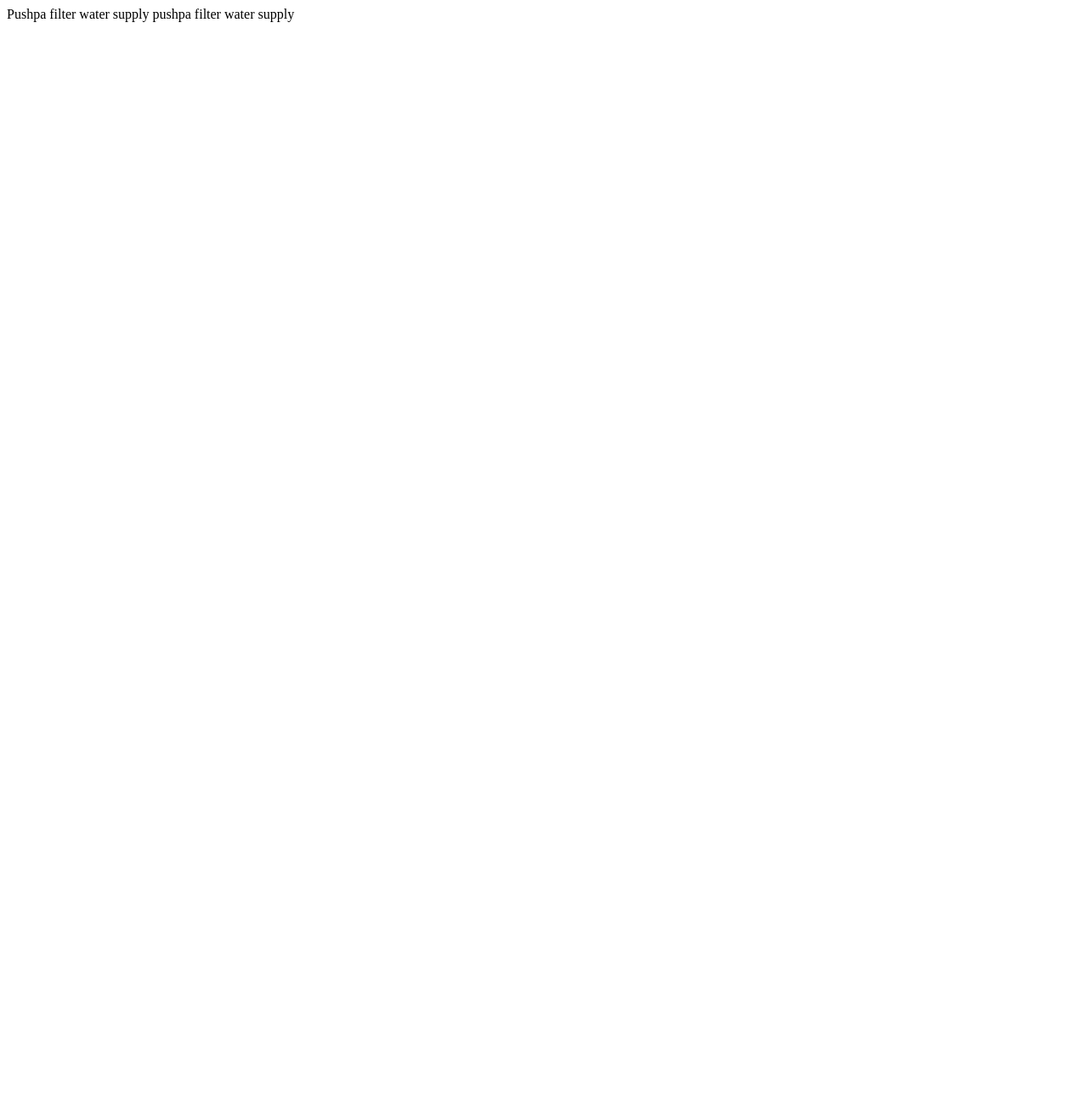
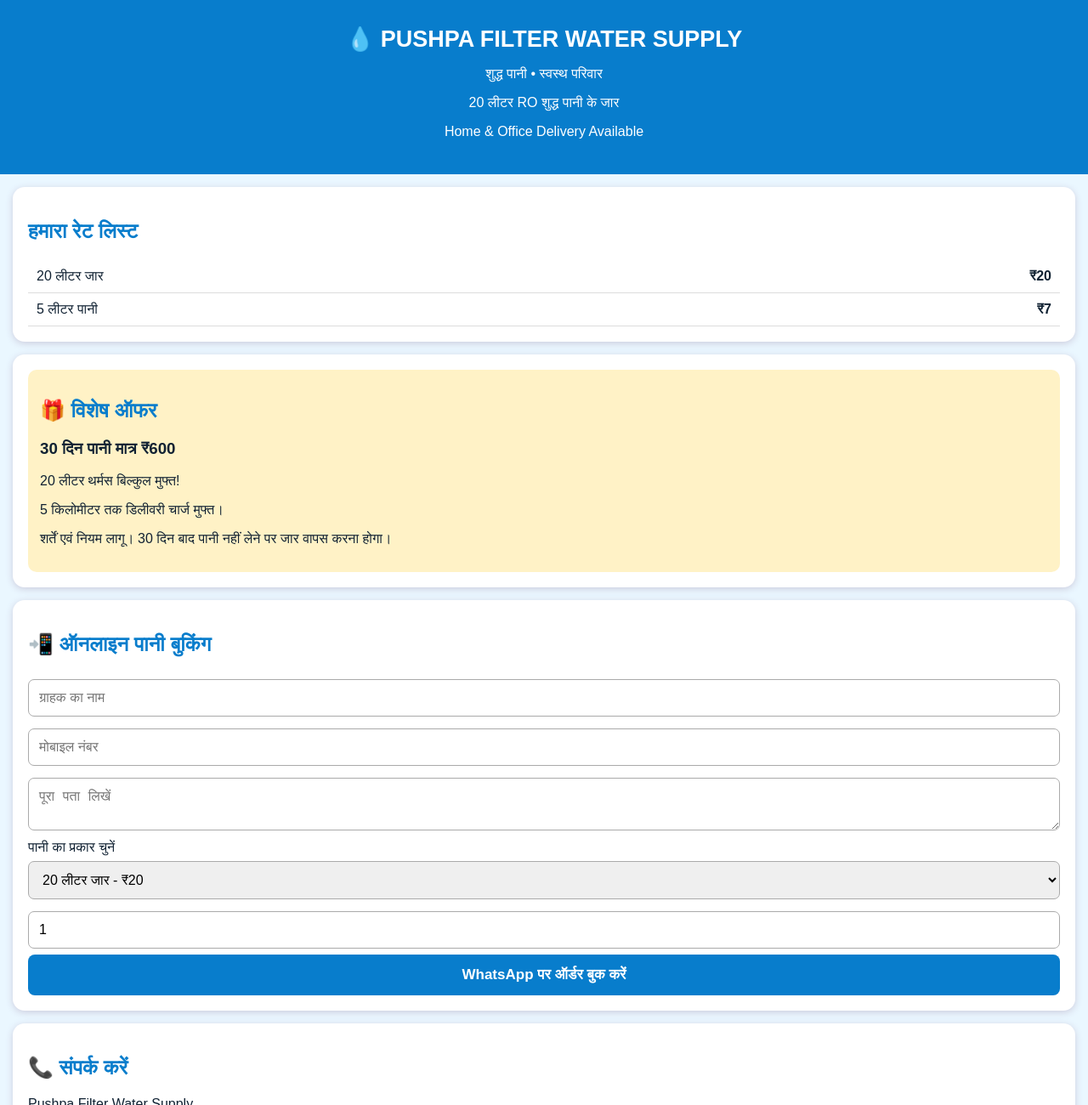
Before and after one commit to anandkumarsuman090-wq/Samart-water-aap, a plain HTML site: page index.html in a window 1280 px wide. Shown: the top 1300 px of the page at 85% size. Before the commit the page ends 800 px from the top, so only its background shows below. Drawn offline with Linux system fonts and the light colour scheme.

Commit message:
Update index.html

```diff
--- a/index.html
+++ b/index.html
@@ -1,2 +1,96 @@
-Pushpa filter water supply
-pushpa filter water supply
+
+<!DOCTYPE html>
+<html lang="hi">
+<head>
+<meta charset="UTF-8">
+<meta name="viewport" content="width=device-width, initial-scale=1.0">
+<title>Pushpa Smart Water</title>
+<style>
+body{font-family:Arial,sans-serif;margin:0;background:#eaf7ff;color:#123}
+header{background:#087dcc;color:white;text-align:center;padding:25px 12px}
+header h1{margin:5px;font-size:27px}
+.box{background:white;margin:15px;padding:18px;border-radius:14px;box-shadow:0 2px 8px #ccd}
+h2{color:#087dcc}
+.price{display:flex;justify-content:space-between;border-bottom:1px solid #ddd;padding:10px}
+input,select,textarea{width:100%;padding:12px;margin:7px 0;border:1px solid #aaa;border-radius:7px;box-sizing:border-box;font-size:16px}
+button{background:#087dcc;color:white;border:0;padding:14px;border-radius:8px;width:100%;font-size:17px;font-weight:bold}
+.offer{background:#fff2c6;padding:14px;border-radius:10px}
+footer{text-align:center;padding:20px;background:#087dcc;color:white}
+</style>
+</head>
+<body>
+
+<header>
+<h1>💧 PUSHPA FILTER WATER SUPPLY</h1>
+<p>शुद्ध पानी • स्वस्थ परिवार</p>
+<p>20 लीटर RO शुद्ध पानी के जार</p>
+<p>Home & Office Delivery Available</p>
+</header>
+
+<div class="box">
+<h2>हमारा रेट लिस्ट</h2>
+<div class="price"><span>20 लीटर जार</span><b>₹20</b></div>
+<div class="price"><span>5 लीटर पानी</span><b>₹7</b></div>
+</div>
+
+<div class="box">
+<div class="offer">
+<h2>🎁 विशेष ऑफर</h2>
+<h3>30 दिन पानी मात्र ₹600</h3>
+<p>20 लीटर थर्मस बिल्कुल मुफ्त!</p>
+<p>5 किलोमीटर तक डिलीवरी चार्ज मुफ्त।</p>
+<p>शर्तें एवं नियम लागू। 30 दिन बाद पानी नहीं लेने पर जार वापस करना होगा।</p>
+</div>
+</div>
+
+<div class="box">
+<h2>📲 ऑनलाइन पानी बुकिंग</h2>
+<form id="booking">
+<input id="name" placeholder="ग्राहक का नाम" required>
+<input id="mobile" placeholder="मोबाइल नंबर" type="tel" required>
+<textarea id="address" placeholder="पूरा पता लिखें" required></textarea>
+
+<label>पानी का प्रकार चुनें</label>
+<select id="product">
+<option>20 लीटर जार - ₹20</option>
+<option>5 लीटर पानी - ₹7</option>
+<option>30 दिन पैकेज - ₹600</option>
+</select>
+
+<input id="quantity" type="number" min="1" value="1" placeholder="कितनी मात्रा चाहिए?">
+<button type="submit">WhatsApp पर ऑर्डर बुक करें</button>
+</form>
+</div>
+
+<div class="box">
+<h2>📞 संपर्क करें</h2>
+<p>Pushpa Filter Water Supply</p>
+<p>मोबाइल: 8210335621</p>
+<p>गावपुर, योगी चौक, उजियारपुर, समस्तीपुर, बिहार</p>
+<button onclick="window.location.href='tel:8210335621'">कॉल करें</button>
+</div>
+
+<footer>
+<p>धन्यवाद! पुष्पा फिल्टर वाटर सप्लाई</p>
+<p>शुद्ध पानी • स्वस्थ परिवार</p>
+</footer>
+
+<script>
+document.getElementById("booking").addEventListener("submit",function(e){
+e.preventDefault();
+let name=document.getElementById("name").value;
+let mobile=document.getElementById("mobile").value;
+let address=document.getElementById("address").value;
+let product=document.getElementById("product").value;
+let quantity=document.getElementById("quantity").value;
+let message="नया पानी ऑर्डर%0Aनाम: "+encodeURIComponent(name)+
+"%0Aमोबाइल: "+encodeURIComponent(mobile)+
+"%0Aपता: "+encodeURIComponent(address)+
+"%0Aप्रोडक्ट: "+encodeURIComponent(product)+
+"%0Aमात्रा: "+encodeURIComponent(quantity);
+window.open("https://wa.me/918210335621?text="+message,"_blank");
+});
+</script>
+
+</body>
+</html>
```
